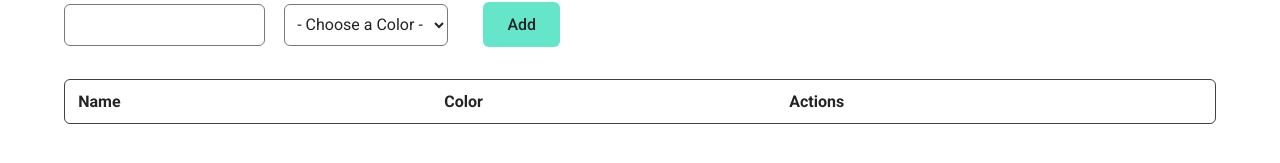
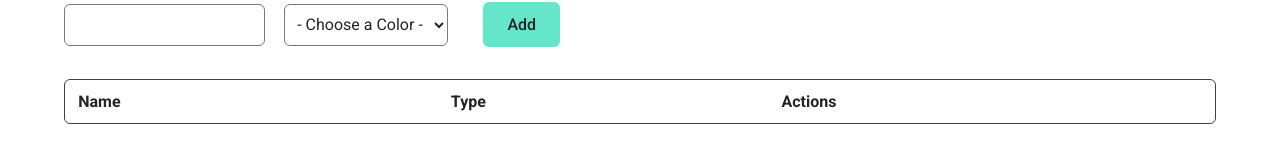
Before and after one commit to benrose207/hack-expense-tracker, a React (Create React App) app: page /#/categories in a window 1280 px wide. Shown: the part 163-326 px from the top of the page. Built offline with nearby package versions, Linux system fonts and the light colour scheme.

Commit message:
add edit for accounts and categories

```diff
--- a/src/components/Accounts/account_form.jsx
+++ b/src/components/Accounts/account_form.jsx
@@ -1,16 +1,20 @@
 import React, { useState, useContext } from 'react';
 import { AppContext } from '../../reducers/store';
 
-const AccountForm = () => {
-  const [state, dispatch] = useContext(AppContext);
-  const [title, setTitle] = useState('');
-  const [type, setType] = useState('');
+const AccountForm = ({ state, dispatch, id }) => {
+  const currAcct = state.accounts[id];
+  const [title, setTitle] = useState(currAcct ? currAcct.title : '');
+  const [type, setType] = useState(currAcct ? currAcct.type : '');
 
   const handleSubmit = (e) => {
     e.preventDefault();
     dispatch({
       type: 'ADD_ACCOUNT',
-      payload: { title, type, id: new Date().valueOf() },
+      payload: {
+        title,
+        type,
+        id: currAcct ? currAcct.id : new Date().valueOf(),
+      },
     });
 
     setTitle('');
@@ -45,7 +49,7 @@ const AccountForm = () => {
         </select>
       </div>
 
-      <button>Add</button>
+      <button>{currAcct ? 'Update' : 'Add'}</button>
     </form>
   );
 };
--- a/src/components/Accounts/accounts.jsx
+++ b/src/components/Accounts/accounts.jsx
@@ -1,37 +1,60 @@
-import React, { useContext } from 'react';
+import React, { useContext, useMemo } from 'react';
+import { FontAwesomeIcon } from '@fortawesome/react-fontawesome';
+import { faEdit } from '@fortawesome/free-solid-svg-icons';
+import { DeleteButton } from '../Util_Components/buttons.jsx';
+import { AppContext } from '../../reducers/store';
 import AccountForm from './account_form.jsx';
-import { AppContext } from '../../reducers/store';
-import { DeleteButton } from '../Util_Components/buttons.jsx';
+import ExpensesTable from '../Expenses/expenses_table.jsx';
+
 
 const AccountsIndex = () => {
-  const [state] = useContext(AppContext);
+  const [state, dispatch] = useContext(AppContext);
 
   const confirmDeleteMessage = 'Are you sure you want to delete this account? Deleting this will also delete any expenses filed under this account';
+
+  const getData = () => (
+    Object.values(state.accounts)
+  );
+
+  const data = getData();
+
+  const columns = useMemo(
+    () => [
+      {
+        Header: 'Name',
+        accessor: 'title',
+      },
+      {
+        Header: 'Type',
+        accessor: 'type',
+      },
+      {
+        Header: 'Actions',
+        accessor: 'id',
+        Cell: ({ cell: { value }, row }) => (
+          <>
+            <DeleteButton id={value} type='DELETE_ACCOUNT' message={confirmDeleteMessage} />
+            <span {...row.getToggleRowExpandedProps()}>
+              <FontAwesomeIcon icon={faEdit} />
+            </span>
+          </>
+        ),
+      },
+    ],
+    []
+  );
 
   return (
     <>
       <h1>My Accounts</h1>
-      <AccountForm />
-      <table className="table">
-        <thead className="table-headers">
-          <tr>
-            <th>Name</th>
-            <th>Type</th>
-            <th>Actions</th>
-          </tr>
-        </thead>
-        <tbody>
-          {Object.values(state.accounts).map((account) => (
-            <tr key={account.id}>
-              <td>{account.title}</td>
-              <td>{account.type}</td>
-              <td>
-                <DeleteButton id={account.id} type="DELETE_ACCOUNT" message={confirmDeleteMessage}/>
-              </td>
-            </tr>
-          ))}
-        </tbody>
-      </table>
+      <AccountForm state={state} dispatch={dispatch}/>
+      <ExpensesTable
+        columns={columns}
+        data={data}
+        state={state}
+        dispatch={dispatch}
+        parent="Acct"
+      />
     </>
   );
 };
--- a/src/components/Categories/categories.jsx
+++ b/src/components/Categories/categories.jsx
@@ -1,37 +1,59 @@
-import React, { useContext } from 'react';
+import React, { useContext, useMemo } from 'react';
+import { FontAwesomeIcon } from '@fortawesome/react-fontawesome';
+import { faEdit } from '@fortawesome/free-solid-svg-icons';
+import { DeleteButton } from '../Util_Components/buttons.jsx';
+import { AppContext } from '../../reducers/store';
 import CategoryForm from './categories_form.jsx';
-import { AppContext } from '../../reducers/store';
-import { DeleteButton } from '../Util_Components/buttons.jsx';
+import ExpensesTable from '../Expenses/expenses_table.jsx';
 
 const CategoriesIndex = () => {
-  const [state] = useContext(AppContext);
+  const [state, dispatch] = useContext(AppContext);
 
   const confirmDeleteMessage = 'Are you sure you want to delete this category? Deleting this will also delete any expenses filed under this category';
+
+  const getData = () => (
+    Object.values(state.categories)
+  );
+
+  const data = getData();
+
+  const columns = useMemo(
+    () => [
+      {
+        Header: 'Name',
+        accessor: 'name',
+      },
+      {
+        Header: 'Type',
+        accessor: 'color',
+      },
+      {
+        Header: 'Actions',
+        accessor: 'id',
+        Cell: ({ cell: { value }, row }) => (
+          <>
+            <DeleteButton id={value} type='DELETE_CATEGORY' message={confirmDeleteMessage} />
+            <span {...row.getToggleRowExpandedProps()}>
+              <FontAwesomeIcon icon={faEdit} />
+            </span>
+          </>
+        ),
+      },
+    ],
+    []
+  );
 
   return (
     <>
       <h1>My Categories</h1>
-      <CategoryForm />
-      <table className="table">
-        <thead className="table-headers">
-          <tr>
-            <th>Name</th>
-            <th>Color</th>
-            <th>Actions</th>
-          </tr>
-        </thead>
-        <tbody>
-          {Object.values(state.categories).map((category) => (
-            <tr key={category.id}>
-              <td>{category.name}</td>
-              <td style={{ backgroundColor: `${category.color}` }}></td>
-              <td>
-                <DeleteButton id={category.id} type="DELETE_CATEGORY" message={confirmDeleteMessage}/>
-              </td>
-            </tr>
-          ))}
-        </tbody>
-      </table>
+      <CategoryForm state={state} dispatch={dispatch}/>
+      <ExpensesTable
+        columns={columns}
+        data={data}
+        state={state}
+        dispatch={dispatch}
+        parent="Cat"
+      />
     </>
   );
 };
--- a/src/components/Categories/categories_form.jsx
+++ b/src/components/Categories/categories_form.jsx
@@ -1,16 +1,20 @@
 import React, { useState, useContext } from 'react';
 import { AppContext } from '../../reducers/store';
 
-const CategoryForm = () => {
-  const [state, dispatch] = useContext(AppContext);
-  const [name, setName] = useState('');
-  const [color, setColor] = useState('');
+const CategoryForm = ({ state, dispatch, id }) => {
+  const currCat = state.categories[id];
+  const [name, setName] = useState(currCat ? currCat.name : '');
+  const [color, setColor] = useState(currCat ? currCat.color : '');
 
   const handleSubmit = (e) => {
     e.preventDefault();
     dispatch({
       type: 'ADD_CATEGORY',
-      payload: { name, color, id: new Date().valueOf() },
+      payload: {
+        name,
+        color,
+        id: currCat ? currCat.id : new Date().valueOf(),
+      },
     });
 
     setName('');
@@ -47,7 +51,7 @@ const CategoryForm = () => {
         </select>
       </div>
 
-      <button>Add</button>
+      <button>{currCat ? 'Update' : 'Add'}</button>
     </form>
   );
 };
--- a/src/components/Expenses/expenses.jsx
+++ b/src/components/Expenses/expenses.jsx
@@ -61,6 +61,10 @@ const Expenses = () => {
     []
   );
 
+  const noTableContent = data.length ? null : (
+    <p>No expenses added yet! Make sure you've added an Account and Category before you add expenses</p>
+  );
+
   return (
     <>
       <h1>Expense Report</h1>
@@ -71,7 +75,10 @@ const Expenses = () => {
         columns={columns}
         data={data}
         state={state}
-        dispatch={dispatch} />
+        dispatch={dispatch}
+        parent="Exp"
+      />
+      {noTableContent}
     </>
   );
 };
--- a/src/components/Expenses/expenses_table.jsx
+++ b/src/components/Expenses/expenses_table.jsx
@@ -3,12 +3,15 @@ import { useTable, useSortBy, useExpanded } from 'react-table';
 import { FontAwesomeIcon } from '@fortawesome/react-fontawesome';
 import { faCaretDown, faCaretUp } from '@fortawesome/free-solid-svg-icons';
 import ExpenseForm from './expense_form.jsx';
+import AccountForm from '../Accounts/account_form.jsx';
+import CategoryForm from '../Categories/categories_form.jsx';
 
 const ExpensesTable = ({
   columns,
   data,
   state,
   dispatch,
+  parent,
 }) => {
   const {
     getTableProps,
@@ -21,10 +24,6 @@ const ExpensesTable = ({
     columns,
     data,
   }, useSortBy, useExpanded);
-
-  const noTableContent = data.length ? null : (
-    <p>No expenses added yet! Make sure you've added an Account and Category before you add expenses</p>
-  );
 
   return (
     <>
@@ -61,7 +60,12 @@ const ExpensesTable = ({
                 {row.isExpanded ? (
                   <tr>
                     <td colSpan={visibleColumns.length}>
-                      <ExpenseForm state={state} dispatch={dispatch} id={row.cells[5].value}/>
+                      {parent === 'Acct' ? (
+                        <AccountForm state={state} dispatch={dispatch} id={row.cells[2].value}/>
+                      ) : parent === 'Exp' ? (
+                        <ExpenseForm state={state} dispatch={dispatch} id={row.cells[5].value} />
+                      ) : (
+                        <CategoryForm state={state} dispatch={dispatch} id={row.cells[2].value}/>)}
                     </td>
                   </tr>
                 ) : null}
@@ -70,7 +74,6 @@ const ExpensesTable = ({
           })}
         </tbody>
       </table>
-      {noTableContent}
     </>
   );
 };
```
